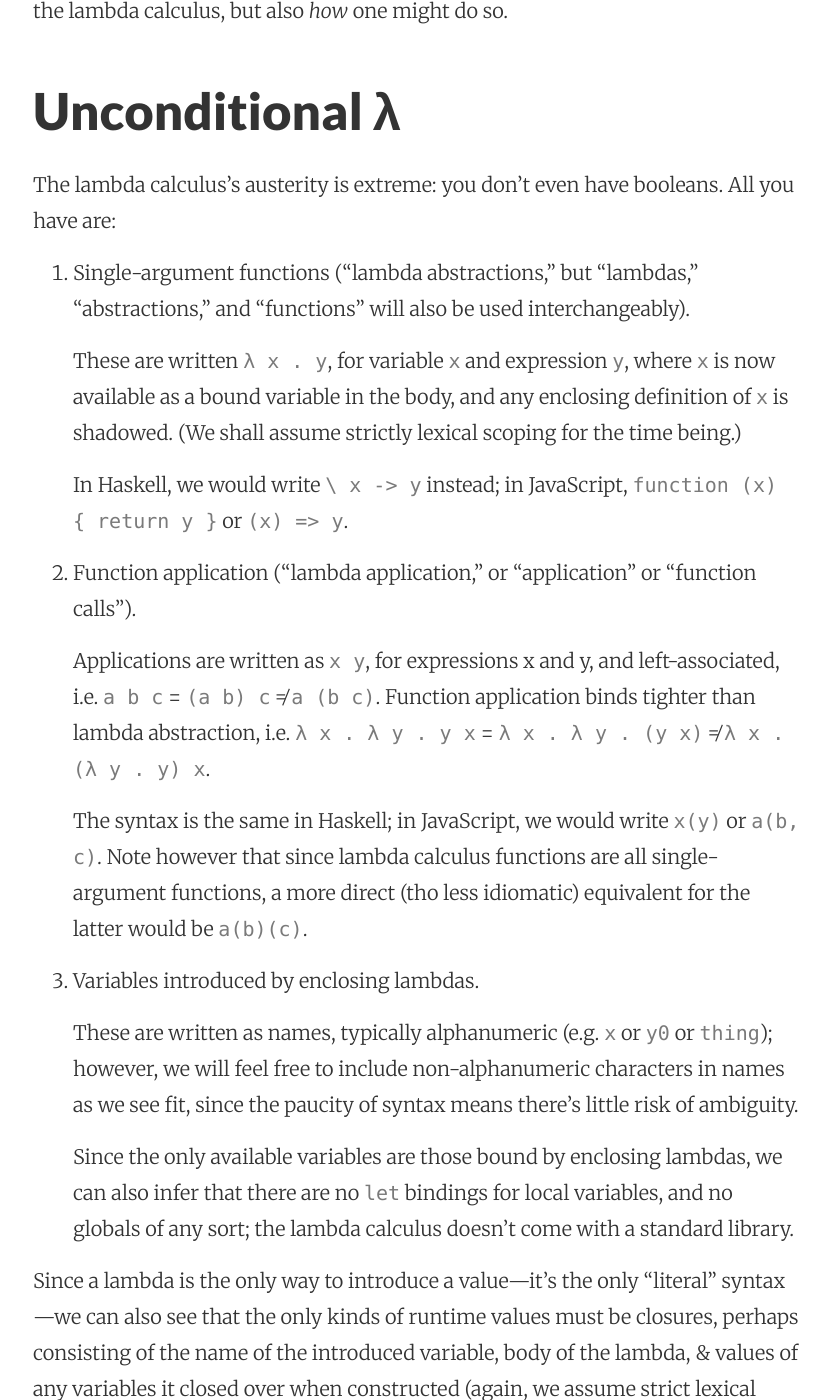
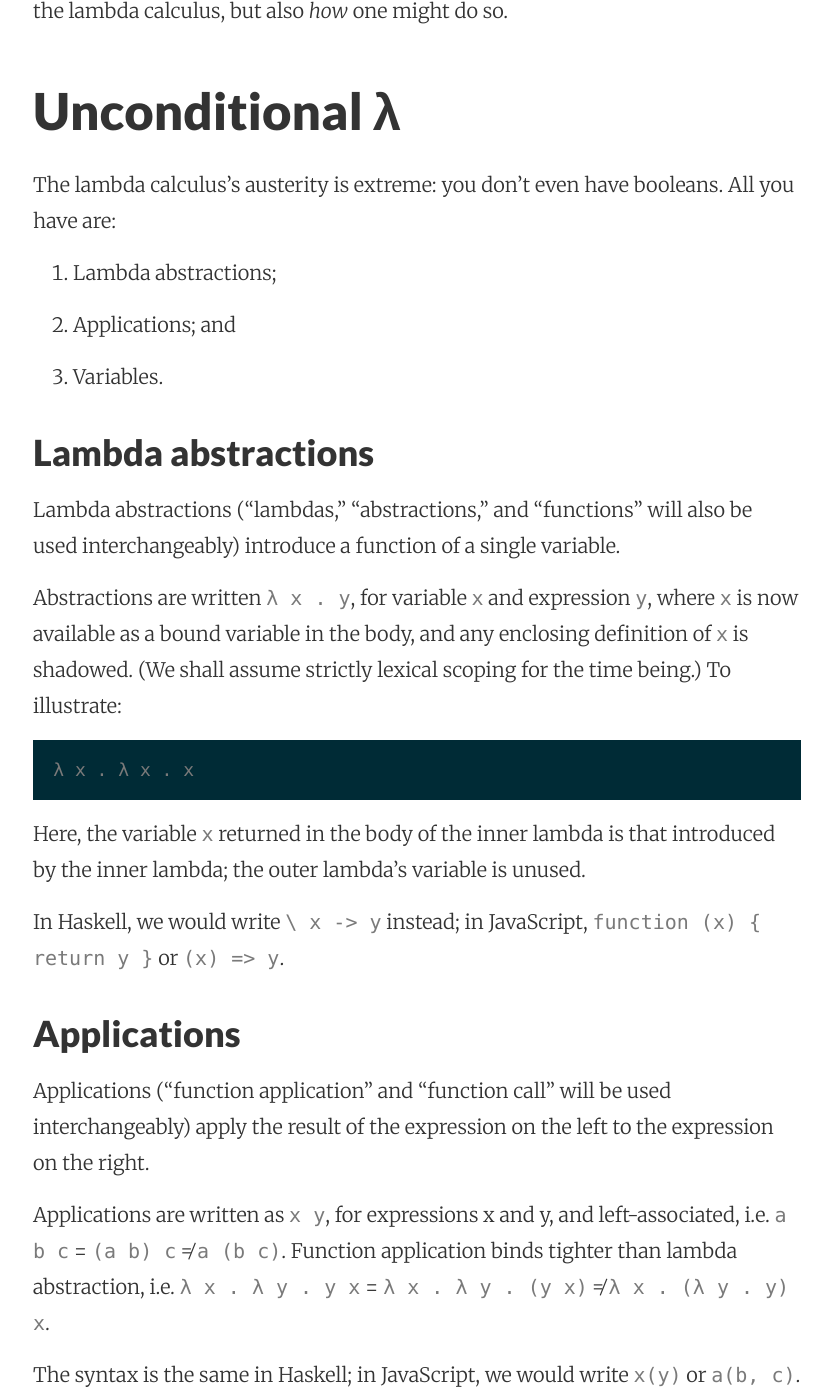
Before and after one commit to robrix/robrix.github.io, a Jekyll site: the page built from _posts/2020-03-29-all-you-need-is-lambda-1-booleans.md, in a window 1280 px wide and 1400 px high, scrolled down 1189 px. Shown: the whole window, without its empty margins (223-1055 px from the left). Built offline with Jekyll 4.4.1, drawn with Linux system fonts in a browser that asks for light colours; some of the changed text lies outside the part shown.

Commit message:
Introduce the list items before discussing in detail.

````diff
--- a/_posts/2020-03-29-all-you-need-is-lambda-1-booleans.md
+++ b/_posts/2020-03-29-all-you-need-is-lambda-1-booleans.md
@@ -16,23 +16,47 @@ While it’s true that anything which can be computed, period, can be computed i
 
 The lambda calculus’s austerity is extreme: you don’t even have booleans. All you have are:
 
-1. Single-argument functions (“lambda abstractions,” but “lambdas,” “abstractions,” and “functions” will also be used interchangeably).
+1. Lambda abstractions;
 
-    These are written `λ x . y`, for variable `x` and expression `y`, where `x` is now available as a bound variable in the body, and any enclosing definition of `x` is shadowed. (We shall assume strictly lexical scoping for the time being.)
+2. Applications; and
 
-    In Haskell, we would write `\ x -> y` instead; in JavaScript, `function (x) { return y }` or `(x) => y`.
+3. Variables.
 
-2. Function application (“lambda application,” or “application” or “function calls”).
 
-    Applications are written as `x y`, for expressions x and y, and left-associated, i.e. `a b c` = `(a b) c` ≠ `a (b c)`. Function application binds tighter than lambda abstraction, i.e. `λ x . λ y . y x` = `λ x . λ y . (y x)` ≠ `λ x . (λ y . y) x`.
+### Lambda abstractions
 
-    The syntax is the same in Haskell; in JavaScript, we would write `x(y)` or `a(b, c)`. Note however that since lambda calculus functions are all single-argument functions, a more direct (tho less idiomatic) equivalent for the latter would be `a(b)(c)`.
+Lambda abstractions (“lambdas,” “abstractions,” and “functions” will also be used interchangeably) introduce a function of a single variable.
 
-3. Variables introduced by enclosing lambdas.
+Abstractions are written `λ x . y`, for variable `x` and expression `y`, where `x` is now available as a bound variable in the body, and any enclosing definition of `x` is shadowed. (We shall assume strictly lexical scoping for the time being.) To illustrate:
 
-    These are written as names, typically alphanumeric (e.g. `x` or `y0` or `thing`); however, we will feel free to include non-alphanumeric characters in names as we see fit, since the paucity of syntax means there’s little risk of ambiguity.
+```
+λ x . λ x . x
+```
 
-    Since the only available variables are those bound by enclosing lambdas, we can also infer that there are no `let` bindings for local variables, and no globals of any sort; the lambda calculus doesn’t come with a standard library.
+Here, the variable `x` returned in the body of the inner lambda is that introduced by the inner lambda; the outer lambda’s variable is unused.
+
+In Haskell, we would write `\ x -> y` instead; in JavaScript, `function (x) { return y }` or `(x) => y`.
+
+
+### Applications
+
+Applications (“function application” and “function call” will be used interchangeably) apply the result of the expression on the left to the expression on the right.
+
+Applications are written as `x y`, for expressions x and y, and left-associated, i.e. `a b c` = `(a b) c` ≠ `a (b c)`. Function application binds tighter than lambda abstraction, i.e. `λ x . λ y . y x` = `λ x . λ y . (y x)` ≠ `λ x . (λ y . y) x`.
+
+The syntax is the same in Haskell; in JavaScript, we would write `x(y)` or `a(b, c)`. Note however that since lambda calculus functions are all single-argument functions, a more direct (tho less idiomatic) equivalent for the latter would be `a(b)(c)`.
+
+
+### Variables
+
+Variables introduced by enclosing lambdas.
+
+Variable are written as more or less arbitrary names, typically alphanumeric (e.g. `x` or `y0` or `thing`); however, we will feel free to include non-alphanumeric characters in names as we see fit, since the paucity of syntax means there’s little risk of ambiguity.
+
+Since the only available variables are those bound by enclosing lambdas, we can also infer that there are no `let` bindings for local variables, and no globals of any sort; the lambda calculus doesn’t come with a standard library.
+
+
+## λ is blind
 
 Since a lambda is the only way to introduce a value—it’s the only “literal” syntax—we can also see that the only kinds of runtime values must be closures, perhaps consisting of the name of the introduced variable, body of the lambda, & values of any variables it closed over when constructed (again, we assume strict lexical scoping).
 
````
Also changed, not shown: other parts of _posts/2020-03-29-all-you-need-is-lambda-1-booleans.md (+0 -3 lines).
